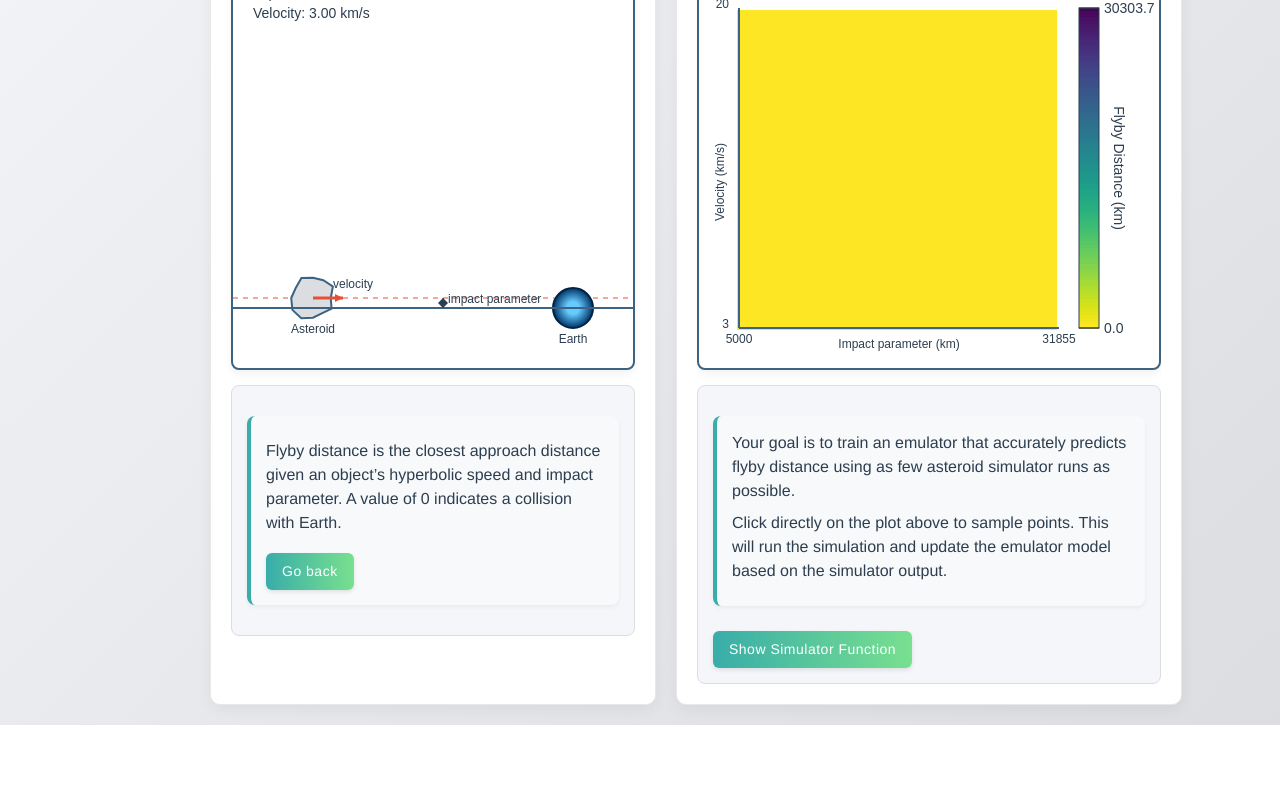
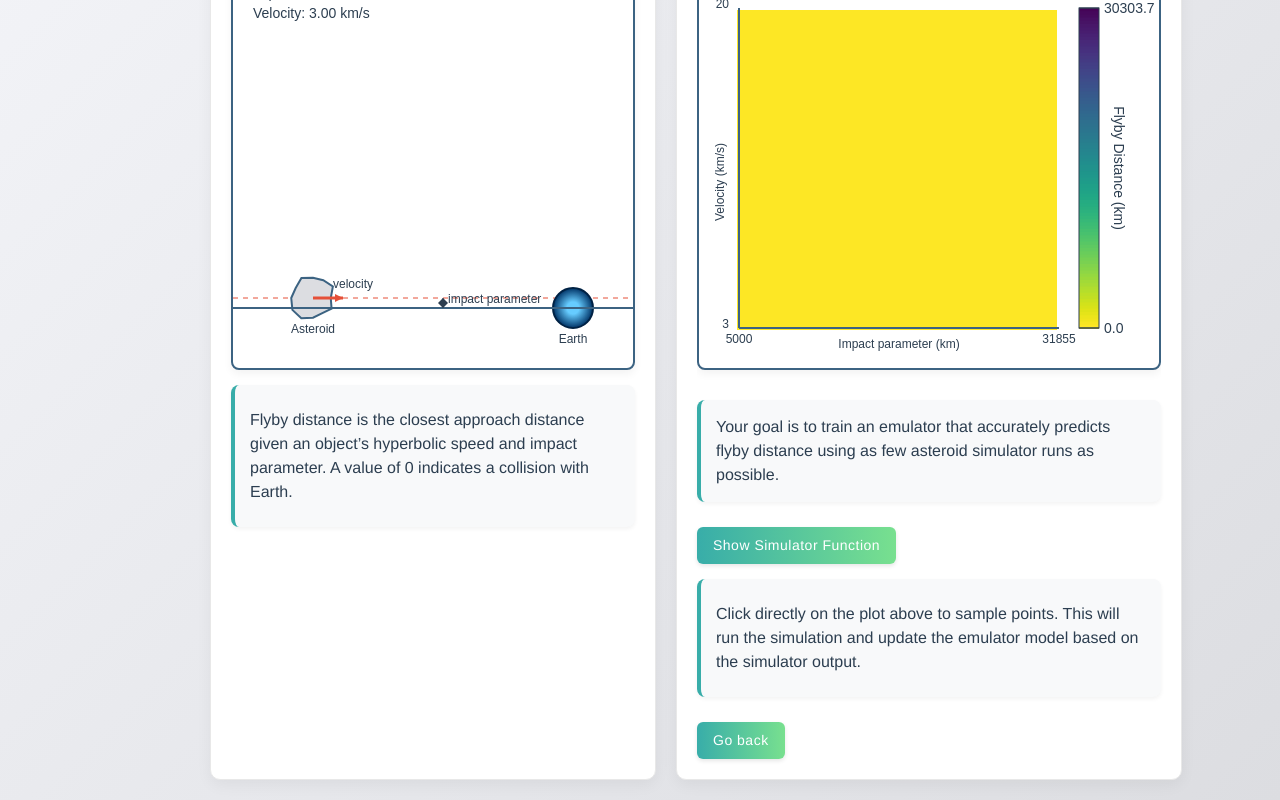
Before and after one commit to alan-turing-institute/gp-demo, a SvelteKit app: page /asteroid in a window 1280 px wide. Shown: the part 336-1136 px from the top of the page. Before the commit the page ends 1061 px from the top, so only its background shows below. Built offline with nearby package versions, Linux system fonts and the light colour scheme.

Commit message:
reshuffle text and buttons

```diff
--- a/src/routes/asteroid/+page.svelte
+++ b/src/routes/asteroid/+page.svelte
@@ -583,17 +583,11 @@
     <div class="panel">
       <h2>Asteroid Visualization</h2>
       <canvas bind:this={canvas} width={WIDTH} height={HEIGHT}></canvas>
-      <div class="info">
-      <div class="instruction">
-        <p>Flyby distance is the closest approach distance given an object’s hyperbolic speed and impact parameter. A value of 0 indicates a collision with Earth.</p>
-        <div class="button-group">
-            <button class="info-button" on:click={goToHomePage}>
-              <span>Go back</span>
-            </button>
+        <div class="instruction">
+          <p>Flyby distance is the closest approach distance given an object’s hyperbolic speed and impact parameter. A value of 0 indicates a collision with Earth.</p>
         </div>
-      </div>
     </div>
-    </div>
+
     <div class="panel">
       <h2>Flyby distance past Earth</h2>
       <div class="contour-container">
@@ -605,10 +599,8 @@
           class={isLoading ? 'loading' : ''}
         ></canvas>
       </div>
-      <div class="info">
         <div class="instruction">
           <p class="highlight">Your goal is to train an emulator that accurately predicts flyby distance using as few asteroid simulator runs as possible.</p>
-          <p>Click directly on the plot above to sample points. This will run the simulation and update the emulator model based on the simulator output.</p>
         </div>
         <div class="button-group">
           {#if samples.length > 0}
@@ -618,6 +610,13 @@
             {showEnergyFunction ? 'Show Emulator Prediction' : 'Show Simulator Function'}
           </button>
         </div>
+        <div class="instruction">
+          <p>Click directly on the plot above to sample points. This will run the simulation and update the emulator model based on the simulator output.</p>
+        </div>
+        <div class="button-group">
+          <button class="info-button" on:click={goToHomePage}>
+            <span>Go back</span>
+          </button>
       </div>
     </div>
   </div>
--- a/src/routes/molecule/+page.svelte
+++ b/src/routes/molecule/+page.svelte
@@ -660,15 +660,8 @@ function handleChange(event) {
       </div>
 
 
-    <div class="info">
       <div class="instruction">
         <p>Rotating backbone angles changes the protein's shape, affecting its stability. Lower energy regions correspond to more stable conformations.</p>
-        <div class="button-group">
-            <button class="info-button" on:click={goToHomePage}>
-              <span>Go back</span>
-            </button>
-        </div>
-      </div>
     </div>
   </div>
 
@@ -684,10 +677,8 @@ function handleChange(event) {
         ></canvas>
       </div>
 
-      <div class="info">
         <div class="instruction">
           <p class="highlight">Your goal is to train an emulator that accurately predicts the energy function using as few protein simulator runs as possible.</p>
-          <p>Click directly on the plot above to sample points. This will run the simulation and update the emulator model based on the simulator output.</p>
         </div>
         <div class="button-group">
           {#if samples.length > 0}
@@ -697,7 +688,13 @@ function handleChange(event) {
             {showEnergyFunction ? 'Show Emulator Prediction' : 'Show Simulator Function'}
           </button>
         </div>
-
+        <div class="instruction">
+          <p>Click directly on the plot above to sample points. This will run the simulation and update the emulator model based on the simulator output.</p>
+        </div>
+        <div class="button-group">
+          <button class="info-button" on:click={goToHomePage}>
+            <span>Go back</span>
+          </button>
       </div>
     </div>
   </div>
```
